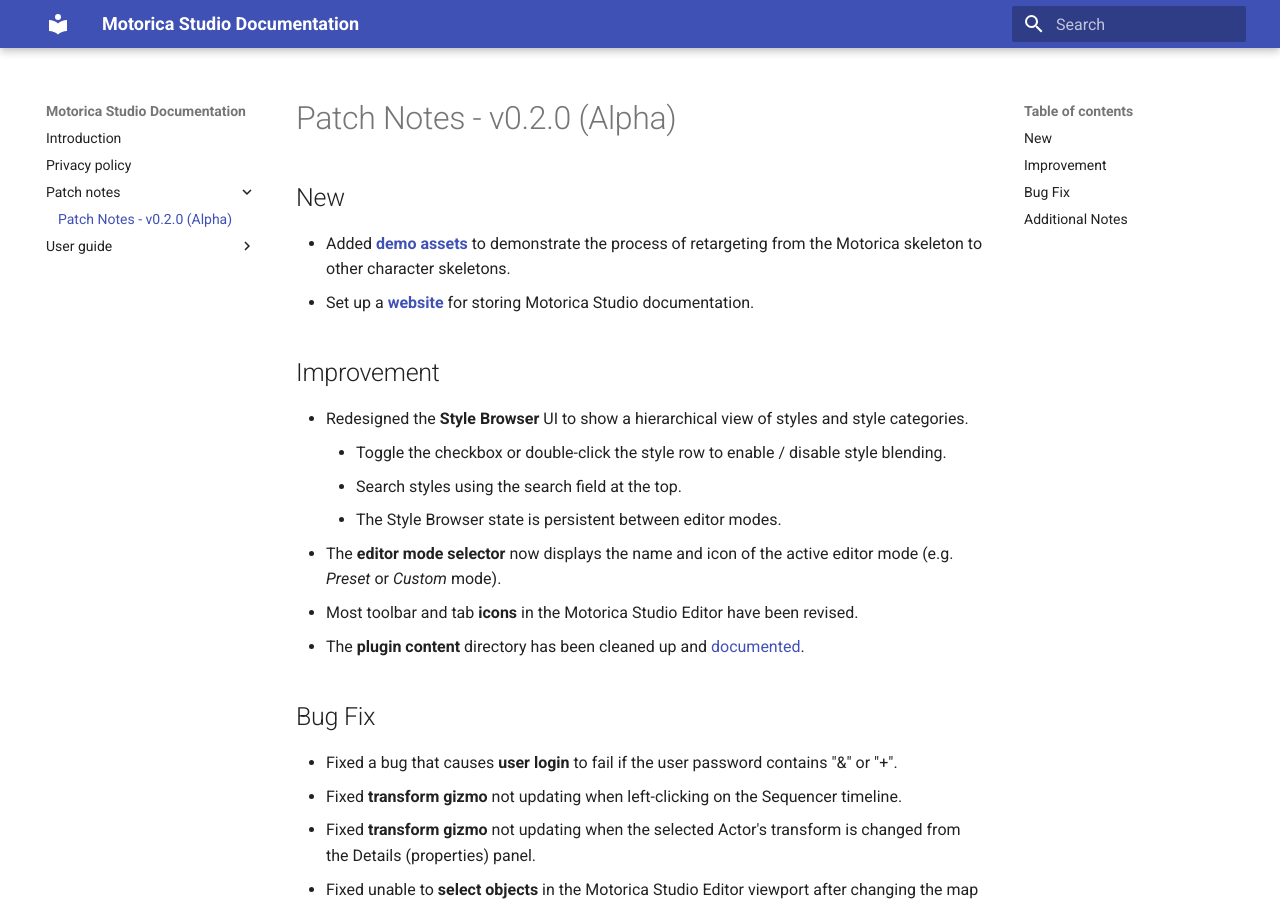
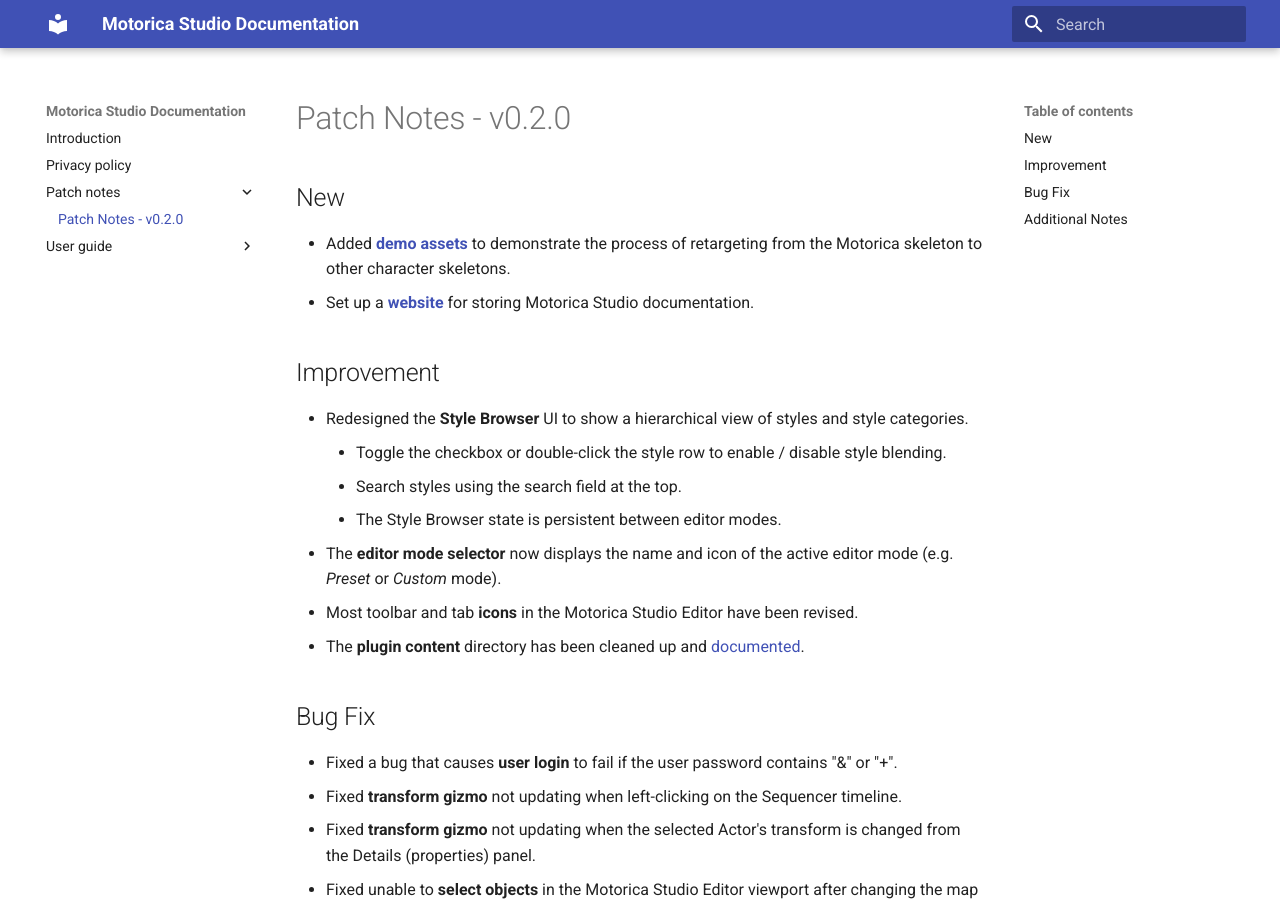
Before and after one commit to MotoricaAI/MoStudioDocs, an MkDocs documentation site: the page built from docs/patch-notes/patch-notes-v0-2-0.md, in a window 1280 px wide and 900 px high. Built offline with MkDocs 1.6.1 and Material for MkDocs 9.7.7, drawn with Linux system fonts in a browser that asks for light colours.

Commit message:
Update docs

```diff
--- a/docs/patch-notes/patch-notes-v0-2-0.md
+++ b/docs/patch-notes/patch-notes-v0-2-0.md
@@ -1,4 +1,4 @@
-# Patch Notes - v0.2.0 (Alpha)
+# Patch Notes - v0.2.0
 ## New
 - Added [**demo assets**](../../user-guide/retargeting/) to demonstrate the process of retargeting from the Motorica skeleton to other character skeletons.
 - Set up a [**website**](https://motoricaai.github.io/MoStudioDocs/) for storing Motorica Studio documentation.
```
